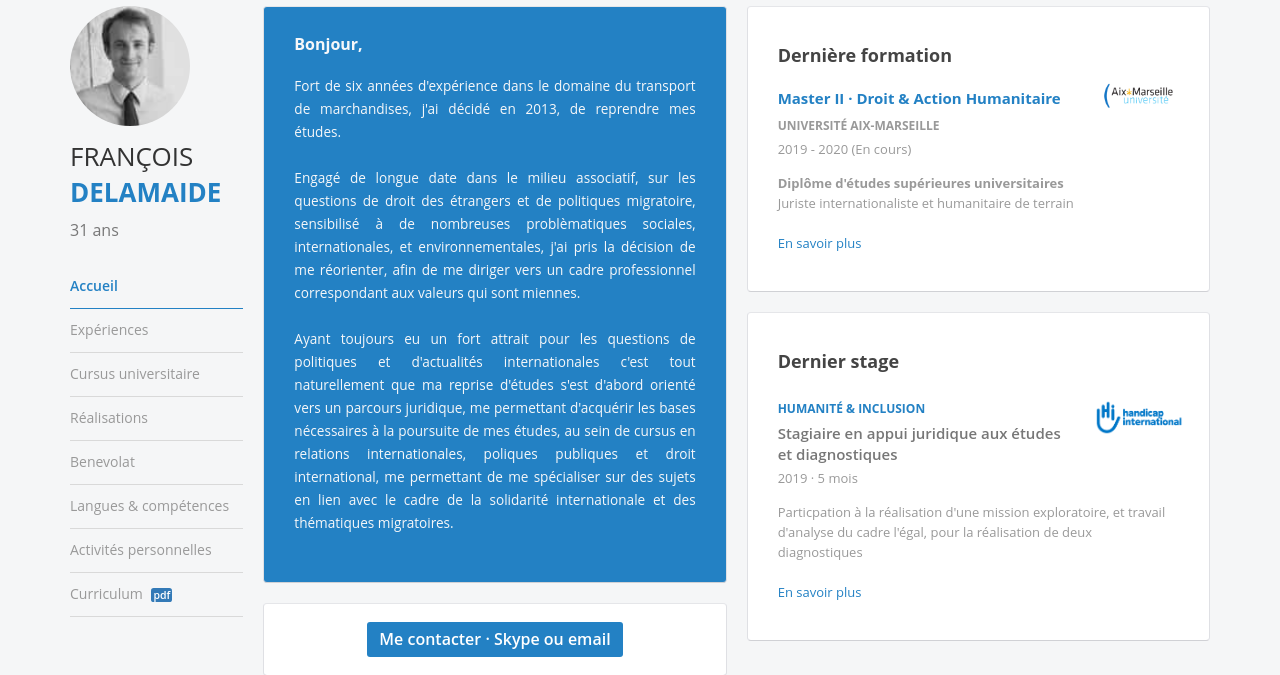
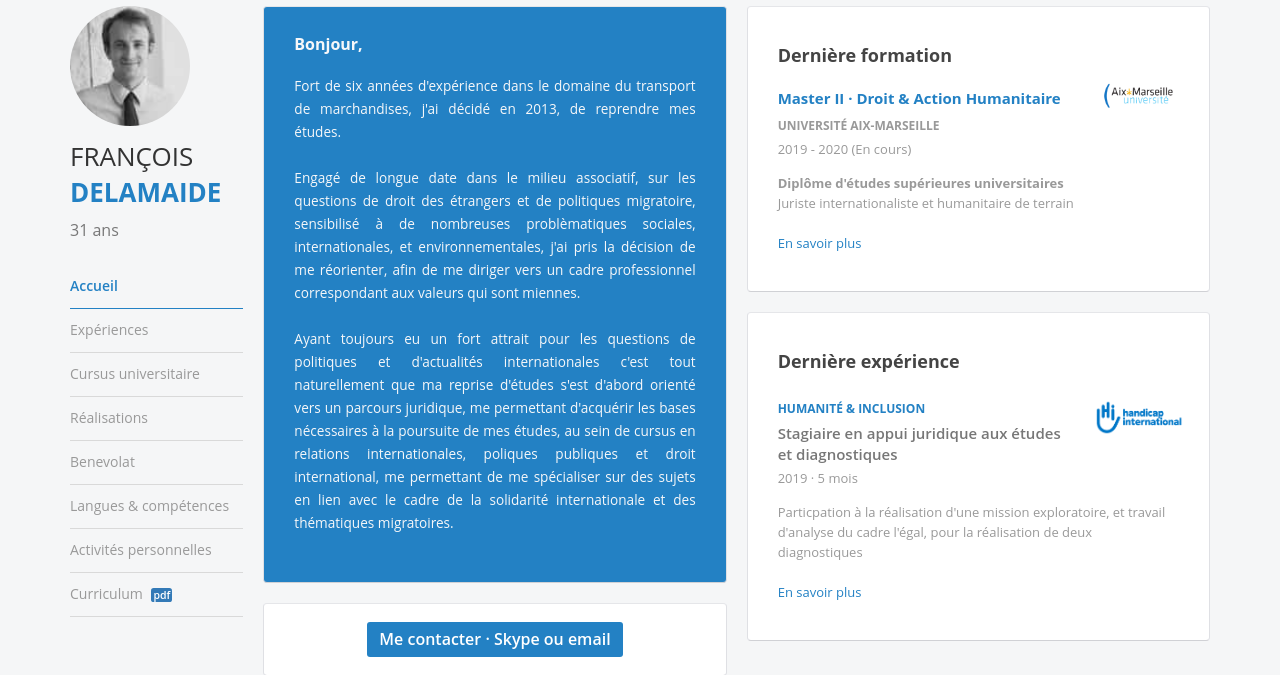
Before and after one commit to aliceout/Work-resume, a PHP site: page / in a window 1280 px wide. Shown: the part 24-699 px from the top of the page. Run offline with PHP 8.4, Linux system fonts and the light colour scheme; some libraries are stand-ins or nearby versions.

Commit message:
Update index.php

```diff
--- a/index.php
+++ b/index.php
@@ -60,7 +60,7 @@ include('start-index.php');
         </div>
 
         <div class="card">
-            <h3>Dernier stage</h3>
+            <h3>Dernière expérience</h3>
             <div class="experience">
                 <div class="job-position">
                     <div class="row">
```
